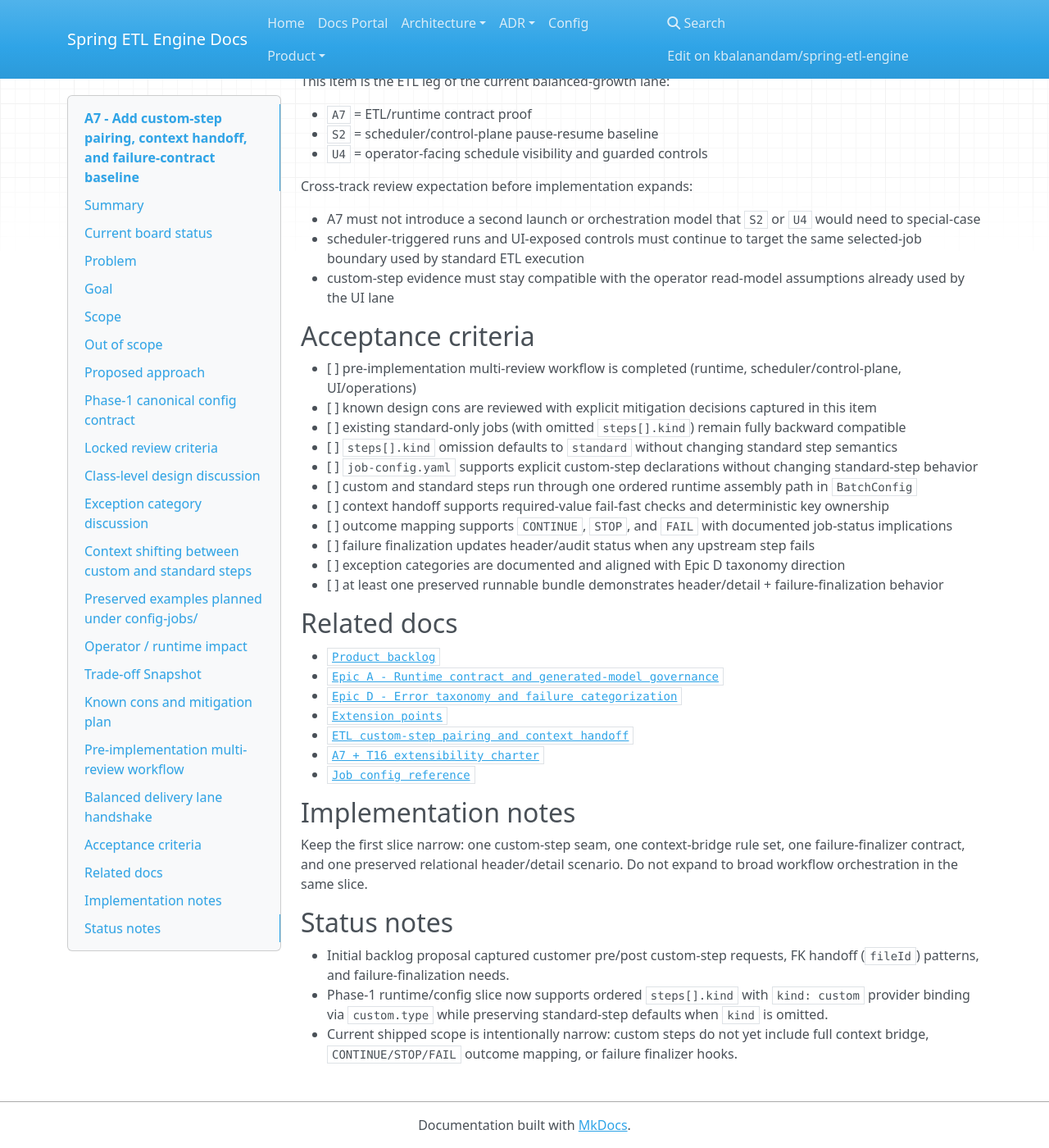
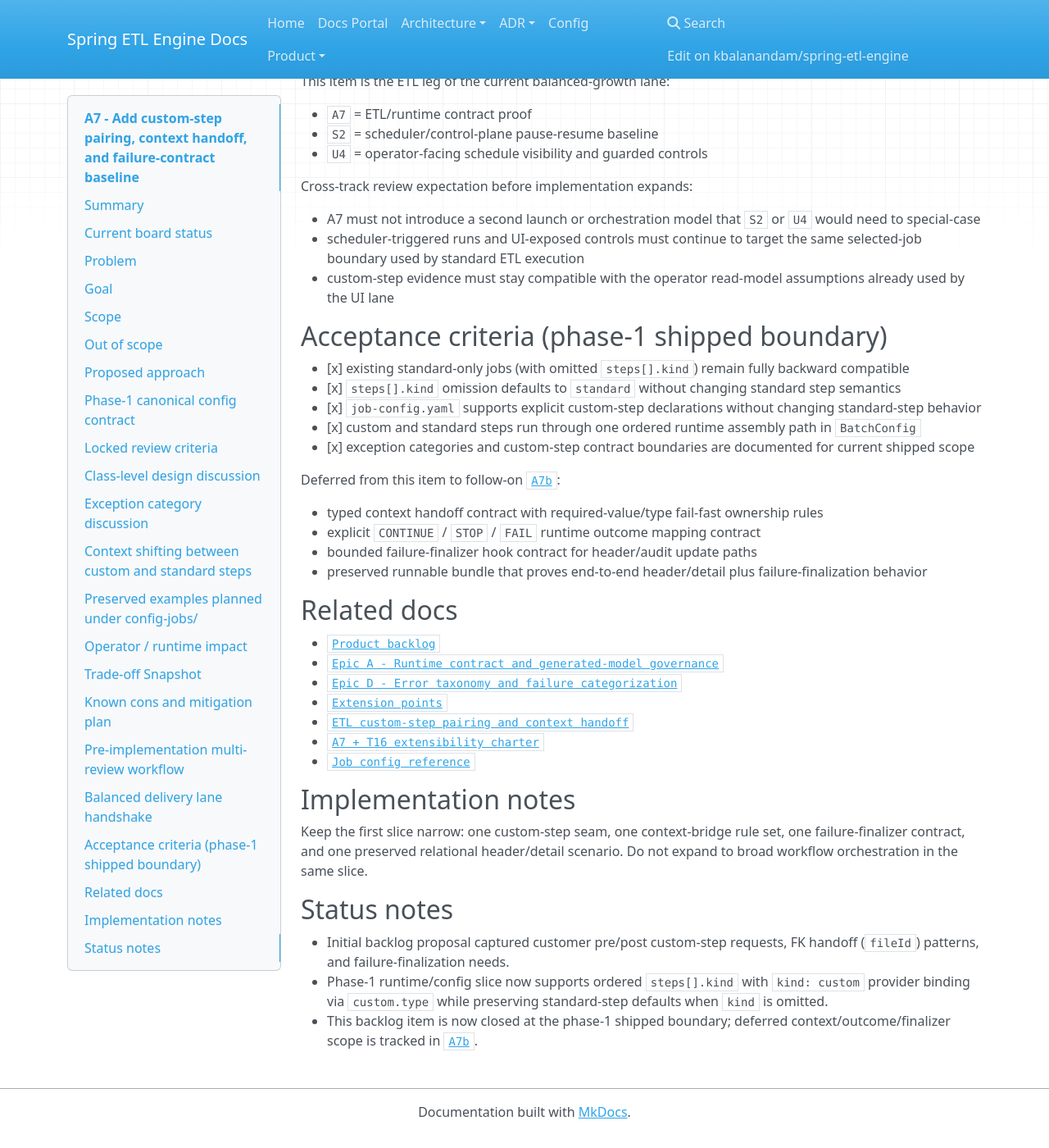
Before and after one commit to kbalanandam/spring-etl-engine, an MkDocs documentation site: the page built from docs/product/backlog-items/etl-core/A7-custom-step-pairing-context-handoff-and-failure-contract.md, in a window 1280 px wide and 1400 px high, scrolled down 5237 px. Shown: the whole window at 82% size. Built offline with MkDocs 1.6.1, drawn with Linux system fonts in a browser that asks for light colours; nearby versions of some CDN libraries.

Commit message:
docs(product): close A7 phase-1 and track A7b follow-on

```diff
--- a/docs/product/backlog-items/etl-core/A7-custom-step-pairing-context-handoff-and-failure-contract.md
+++ b/docs/product/backlog-items/etl-core/A7-custom-step-pairing-context-handoff-and-failure-contract.md
@@ -213,19 +213,20 @@ Cross-track review expectation before implementation expands:
 - scheduler-triggered runs and UI-exposed controls must continue to target the same selected-job boundary used by standard ETL execution
 - custom-step evidence must stay compatible with the operator read-model assumptions already used by the UI lane
 
-## Acceptance criteria
+## Acceptance criteria (phase-1 shipped boundary)
 
-- [ ] pre-implementation multi-review workflow is completed (runtime, scheduler/control-plane, UI/operations)
-- [ ] known design cons are reviewed with explicit mitigation decisions captured in this item
-- [ ] existing standard-only jobs (with omitted `steps[].kind`) remain fully backward compatible
-- [ ] `steps[].kind` omission defaults to `standard` without changing standard step semantics
-- [ ] `job-config.yaml` supports explicit custom-step declarations without changing standard-step behavior
-- [ ] custom and standard steps run through one ordered runtime assembly path in `BatchConfig`
-- [ ] context handoff supports required-value fail-fast checks and deterministic key ownership
-- [ ] outcome mapping supports `CONTINUE`, `STOP`, and `FAIL` with documented job-status implications
-- [ ] failure finalization updates header/audit status when any upstream step fails
-- [ ] exception categories are documented and aligned with Epic D taxonomy direction
-- [ ] at least one preserved runnable bundle demonstrates header/detail + failure-finalization behavior
+- [x] existing standard-only jobs (with omitted `steps[].kind`) remain fully backward compatible
+- [x] `steps[].kind` omission defaults to `standard` without changing standard step semantics
+- [x] `job-config.yaml` supports explicit custom-step declarations without changing standard-step behavior
+- [x] custom and standard steps run through one ordered runtime assembly path in `BatchConfig`
+- [x] exception categories and custom-step contract boundaries are documented for current shipped scope
+
+Deferred from this item to follow-on [`A7b`](A7b-custom-step-context-outcome-and-failure-finalization-follow-on.md):
+
+- typed context handoff contract with required-value/type fail-fast ownership rules
+- explicit `CONTINUE` / `STOP` / `FAIL` runtime outcome mapping contract
+- bounded failure-finalizer hook contract for header/audit update paths
+- preserved runnable bundle that proves end-to-end header/detail plus failure-finalization behavior
 
 ## Related docs
 
@@ -245,4 +246,4 @@ Keep the first slice narrow: one custom-step seam, one context-bridge rule set,
 
 - Initial backlog proposal captured customer pre/post custom-step requests, FK handoff (`fileId`) patterns, and failure-finalization needs.
 - Phase-1 runtime/config slice now supports ordered `steps[].kind` with `kind: custom` provider binding via `custom.type` while preserving standard-step defaults when `kind` is omitted.
-- Current shipped scope is intentionally narrow: custom steps do not yet include full context bridge, `CONTINUE/STOP/FAIL` outcome mapping, or failure finalizer hooks.
+- This backlog item is now closed at the phase-1 shipped boundary; deferred context/outcome/finalizer scope is tracked in [`A7b`](A7b-custom-step-context-outcome-and-failure-finalization-follow-on.md).
```
Also changed, not shown: other parts of docs/product/backlog-items/etl-core/A7-custom-step-pairing-context-handoff-and-failure-contract.md (+1 -1 lines), docs/product/backlog-items/etl-core/A7b-custom-step-context-outcome-and-failure-finalization-follow-on.md (added, +58 -0 lines), docs/product/epics/etl-core/epic-a-runtime-contract-and-model-governance.md (+1 -0 lines), docs/product/product-backlog.md (+10 -9 lines).
